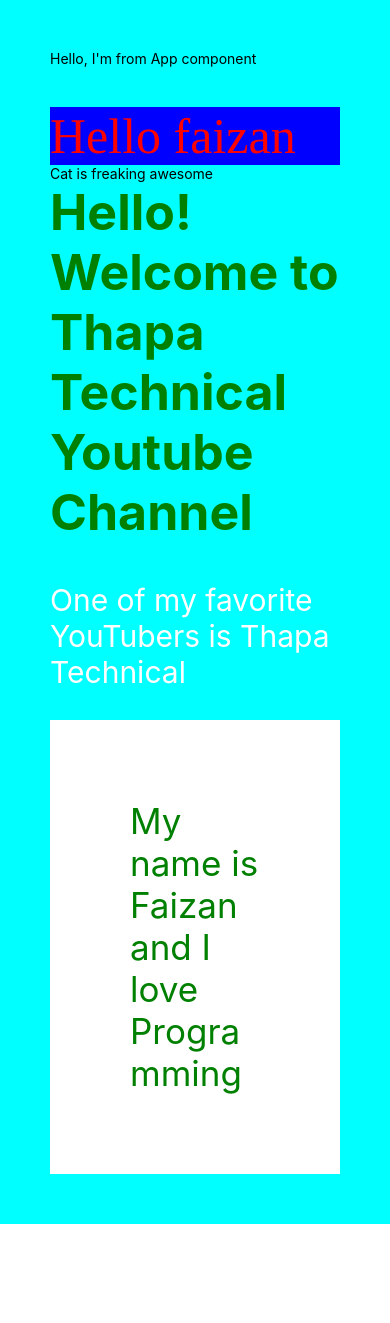
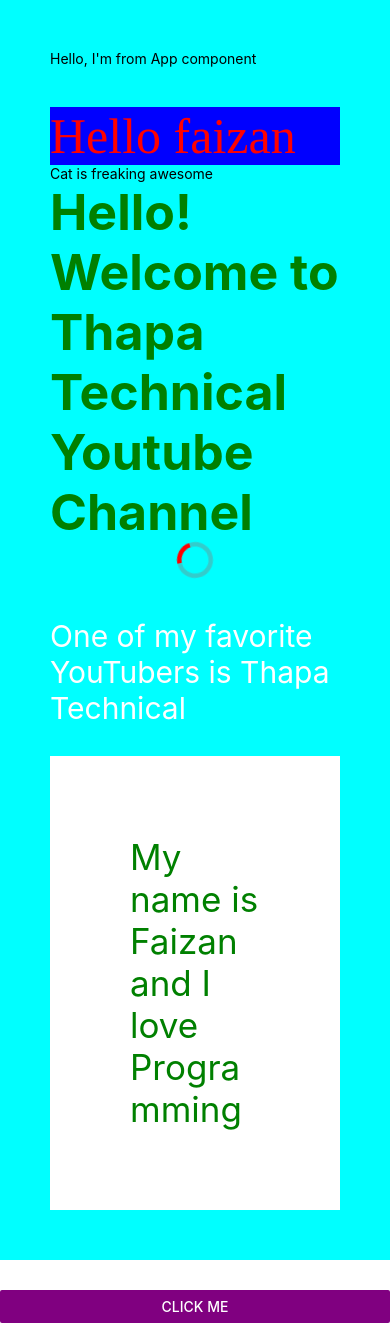
Before and after one commit to mdfaizanahmed786/React-Native, a React Native app: screen / in a window 390 px wide. Before the commit the page ends 1224 px from the top, so only its background shows below. Built offline with nearby package versions, Linux system fonts and the light colour scheme.

Commit message:
Added ActivityIndicator and Button Native component

```diff
--- a/App.js
+++ b/App.js
@@ -1,16 +1,20 @@
 import React from "react";
 import C1 from './src/screens/C1.js';
 import Challenge1 from './src/challenge1/Challenge1.js'
+import ButtonImplement from './src/screens/ButtonImplement.js'
 import { Text, View, StyleSheet} from "react-native";
 
 const App=()=>{
 
 	return (
+	<>
 	<View style={styles.container}>
 	<Text>Hello, I'm from App component</Text>
 	<C1/>
 	<Challenge1/>
 	</View>
+	<ButtonImplement/>
+	</>
 
 )
 
--- a/src/challenge1/Challenge1.js
+++ b/src/challenge1/Challenge1.js
@@ -1,11 +1,13 @@
 import React from "react";
-import { View, Text, StyleSheet} from "react-native";
+import { View, Text, StyleSheet, ActivityIndicator} from "react-native";
 
 const Challenge1=()=>{
 	const myName="Faizan"
 	return (
 	<View>
 	<Text style={styles.container1}>Hello! Welcome to Thapa Technical Youtube Channel</Text>
+	{/*<ActivityIndicator color="green" size="small"/>*/}
+	<ActivityIndicator color="red" size="large" animating={true}/>
 	<Text style={styles.container2}>One of my favorite YouTubers is Thapa Technical</Text>
 
 	<Text style={styles.container3}>My name is {myName} and I love Programming</Text>
--- /dev/null
+++ b/src/screens/ButtonImplement.js
@@ -0,0 +1,24 @@
+import React from "react";
+import {View, Text, StyleSheet, Button} from "react-native";
+
+
+const ButtonImplement=()=>{
+
+	return (
+	<View style={styles.container}>
+	<Button color="purple" title="Click Me"  onPress={()=>alert("Hello")} accessibilityLabel="Learn More" />
+	</View>
+	);
+
+
+
+
+	}
+	const styles=StyleSheet.create({
+		container:{
+
+			marginVertical:30
+			}
+		});
+
+	export default ButtonImplement;
```
